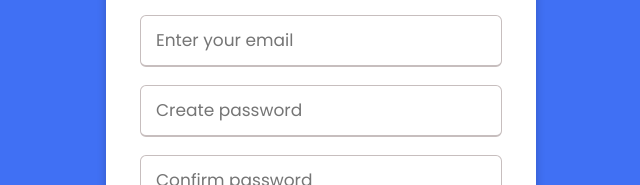
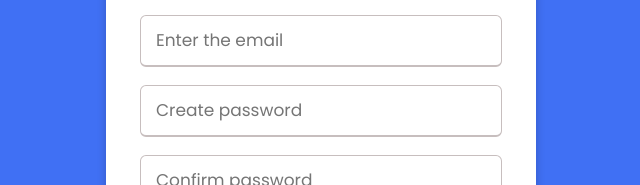
Before and after one commit to sonuribin/static-web-host, a plain HTML site: page index.html in a window 1280 px wide. Shown: the part 282-467 px from the top of the page, 319-959 px from the left. Drawn offline with Linux system fonts and the light colour scheme.

Commit message:
Update index.html

```diff
--- a/index.html
+++ b/index.html
@@ -13,7 +13,7 @@
         <input type="text" placeholder="Enter your name" required>
       </div>
       <div class="input-box">
-        <input type="text" placeholder="Enter your email" required>
+        <input type="text" placeholder="Enter the email" required>
       </div>
       <div class="input-box">
         <input type="password" placeholder="Create password" required>
```
